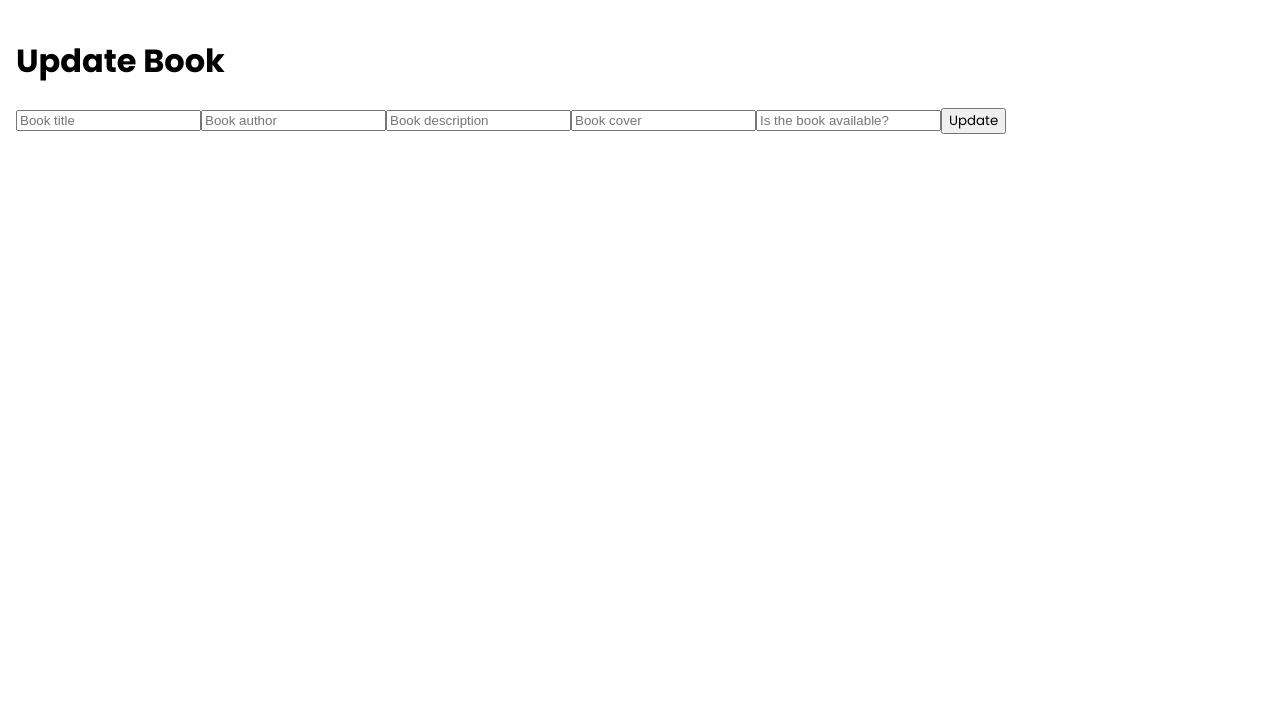
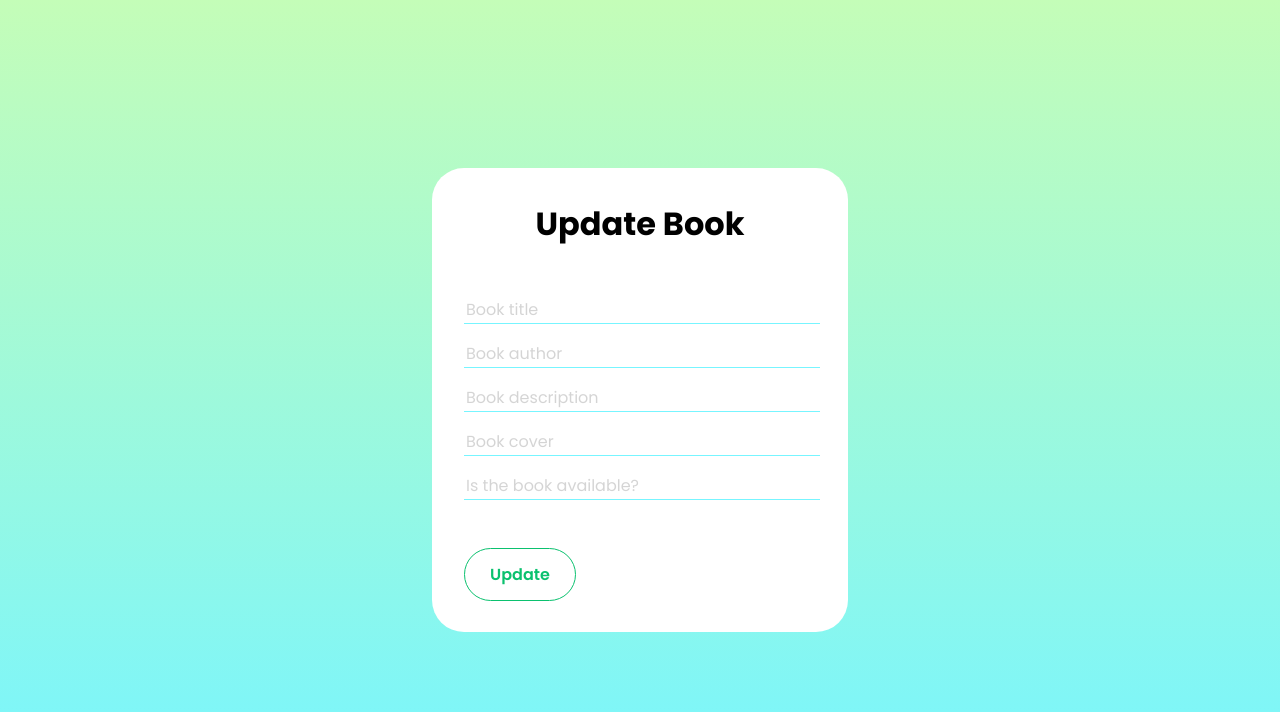
Before and after one commit to 2Kelvin/bookshelf, a React (Create React App) app in the folder frontend/: page /update/1 in a window 1280 px wide. Shown: the top 712 px of the page. Built offline with nearby package versions, Linux system fonts and the light colour scheme; the HTML template or start-up script is replaced by a standard one.

Commit message:
style add & update pages + add css color variables

```diff
--- a/frontend/src/App.css
+++ b/frontend/src/App.css
@@ -1,14 +1,25 @@
+html {
+    scroll-behavior: smooth;
+}
+
+:root {
+    --myGreen: #0BC16F;
+    --gradientGreen: #C4FDB8;
+    --gradientBlue: #77F5FF;
+    --myRed: #e00909;
+}
+
 /* ************************ App ************************ */
 .App {
-    height: calc(100vh - 2rem);
-    padding: 1rem;
+    height: 100vh;
     margin: 0;
 }
 
+
 /* ************************ Books ************************ */
 .containerBooks {
+    padding: 1rem;
     margin: 0;
-    padding: 0;
     padding-top: 2rem;
     width: 100%;
 }
@@ -29,7 +40,7 @@
 
 .book {
     display: flex;
-    height: 20rem;
+    height: 22rem;
     margin-bottom: 2rem;
     width: 100%;
 
@@ -69,30 +80,52 @@
     margin-bottom: 2rem;
 }
 
+.yesBk {
+    color: green;
+}
+
+.noBk {
+    color: red;
+}
+
 .bookDetails .deleteBtn,
 .bookDetails .updateBtn {
     border: none;
     cursor: pointer;
-    border: 1px solid green;
     padding: 0.5rem 1rem;
     border-radius: 2rem;
-    font-weight: 550;
     text-decoration: none;
+    background-color: transparent;
 }
 
 .bookDetails .updateBtn {
+    border: 1px solid var(--myGreen);
     margin-right: 2rem;
-    color: greenyellow;
 }
 
-.bookDetails .updateBtn:visited,
+.bookDetails .updateBtn:hover,
 .bookDetails .updateBtn:active {
-    color: greenyellow;
+    background-color: var(--myGreen);
+}
+
+.updateLink {
+    color: var(--myGreen);
+}
+
+.updateLink:active,
+.updateLink:hover {
+    color: white;
 }
 
 .bookDetails .deleteBtn {
-    border: 1px solid red;
-    color: red;
+    border: 1px solid var(--myRed);
+    color: var(--myRed);
+}
+
+.bookDetails .deleteBtn:active,
+.bookDetails .deleteBtn:hover {
+    background-color: var(--myRed);
+    color: white;
 }
 
 a,
@@ -106,8 +139,6 @@ a:active {
     cursor: pointer;
     padding: 1.5rem 2rem;
     border-radius: 2rem;
-    font-family: "Cantarell", sans-serif;
-    font-weight: bold;
     text-decoration: none;
     width: 12rem;
     font-size: 1.1rem;
@@ -121,3 +152,64 @@ a:active {
     justify-content: center;
     margin: 3rem 0 1rem 0;
 }
+
+
+/* ************************ Add | Update ************************ */
+.containerAddUpdate {
+    background: linear-gradient(var(--gradientGreen), var(--gradientBlue));
+    height: 100vh;
+    display: grid;
+    align-items: center;
+    justify-content: center;
+}
+
+.addBookForm {
+    background-color: white;
+    margin: 0;
+    padding: 2rem;
+    height: 25rem;
+    width: 22rem;
+    border-radius: 2rem;
+}
+
+.addBookForm h1 {
+    text-align: center;
+    margin: 0;
+    margin-bottom: 3rem;
+}
+
+.addBookForm input {
+    display: block;
+    border: none;
+    border-bottom: 1px solid var(--gradientBlue);
+    margin-bottom: 1rem;
+    font-size: 1rem;
+    font-family: "Poppins", sans-serif;
+    outline: none;
+    width: 100%;
+}
+
+.addBookForm input::placeholder {
+    opacity: 0.3;
+    font-family: "Poppins", sans-serif;
+}
+
+.addBookForm button {
+    border: none;
+    cursor: pointer;
+    border: 1px solid var(--myGreen);
+    padding: 0.8rem 0;
+    border-radius: 2rem;
+    text-decoration: none;
+    color: var(--myGreen);
+    margin-top: 2rem;
+    width: 7rem;
+    font-size: 1rem;
+    background-color: transparent;
+}
+
+.addBookForm button:active,
+.addBookForm button:hover {
+    background-color: var(--myGreen);
+    color: white;
+}
--- a/frontend/src/index.css
+++ b/frontend/src/index.css
@@ -10,4 +10,5 @@ body {
 
 button {
   font-family: "Poppins", sans-serif;
+  font-weight: 550;
 }
--- a/frontend/src/pages/Add.js
+++ b/frontend/src/pages/Add.js
@@ -37,6 +37,7 @@ export default function Add() {
     }
 
     return (
+        <div className='containerAddUpdate'>
             <div className='addBookForm'>
                 <h1>Add a Book</h1>
                 <input
@@ -72,5 +73,6 @@ export default function Add() {
 
                 <button onClick={handleAddBookToServer}>Add</button>
             </div>
+        </div>
     );
 }
--- a/frontend/src/pages/Books.js
+++ b/frontend/src/pages/Books.js
@@ -44,10 +44,14 @@ export default function Books() {
                                 <h3>{book.title}</h3>
                                 <p>Author: {book.author}</p>
                                 <p className='bookDesc'>{book.description}</p>
-                                <p className='avail'>Available: <span>{book.isAvailable}</span></p>
+                                <p className='avail'>
+                                    Available: <span className={String(book.isAvailable).toLowerCase() === 'yes' ? 'yesBk' : 'noBk'}>
+                                        {book.isAvailable}
+                                    </span>
+                                </p>
                                 <div>
                                     <button className='updateBtn'>
-                                        <Link to={`/update/${book.id}`} style={{ color: 'green' }}>Update</Link>
+                                        <Link to={`/update/${book.id}`} className='updateLink'>Update</Link>
                                     </button>
                                     <button
                                         className='deleteBtn'
--- a/frontend/src/pages/Update.js
+++ b/frontend/src/pages/Update.js
@@ -37,6 +37,7 @@ export default function Update() {
     }
 
     return (
+        <div className='containerAddUpdate'>
             <div className='addBookForm'>
                 <h1>Update Book</h1>
                 <input
@@ -72,5 +73,6 @@ export default function Update() {
 
                 <button onClick={handleUpdateBook}>Update</button>
             </div>
+        </div>
     );
 }
```
Lines whose indentation alone changed are shown as unchanged.
